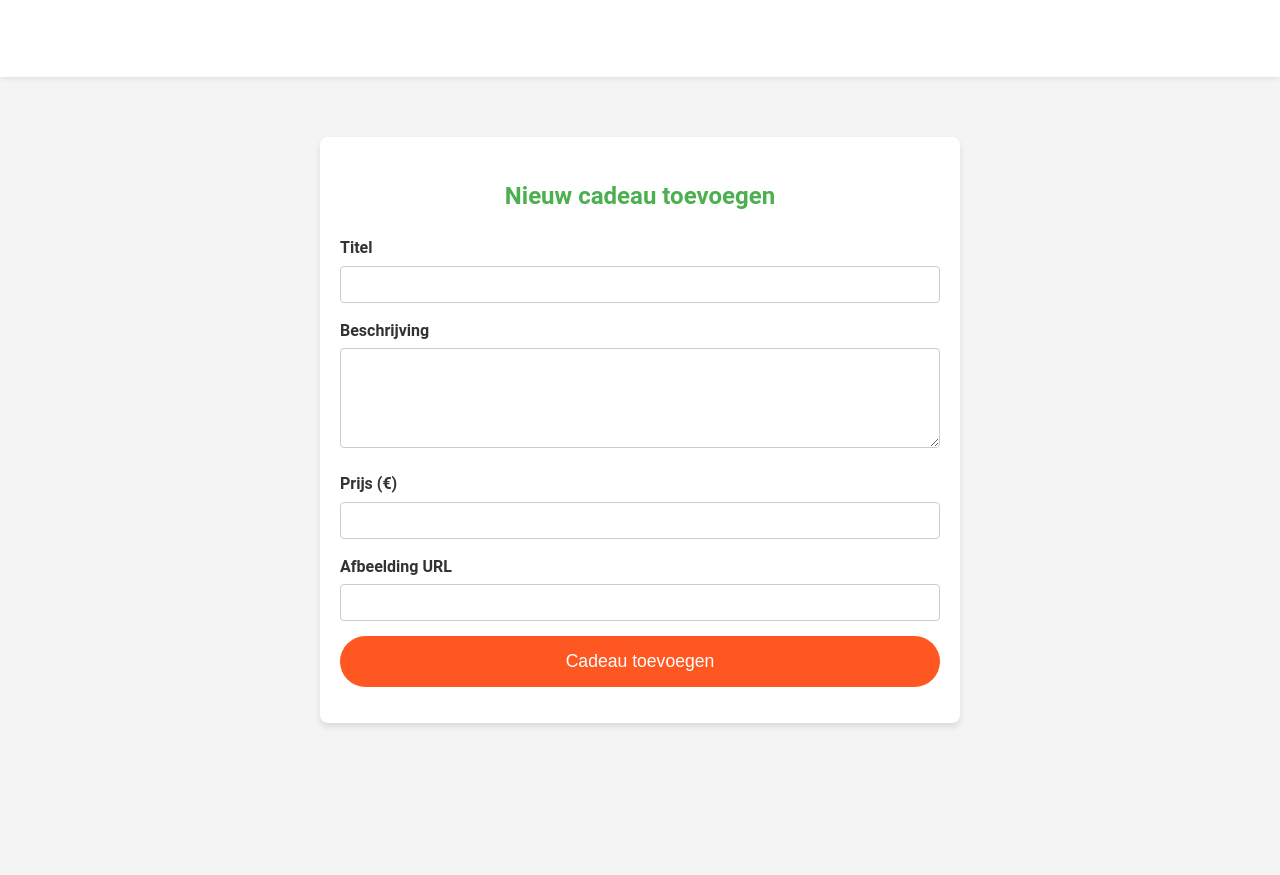
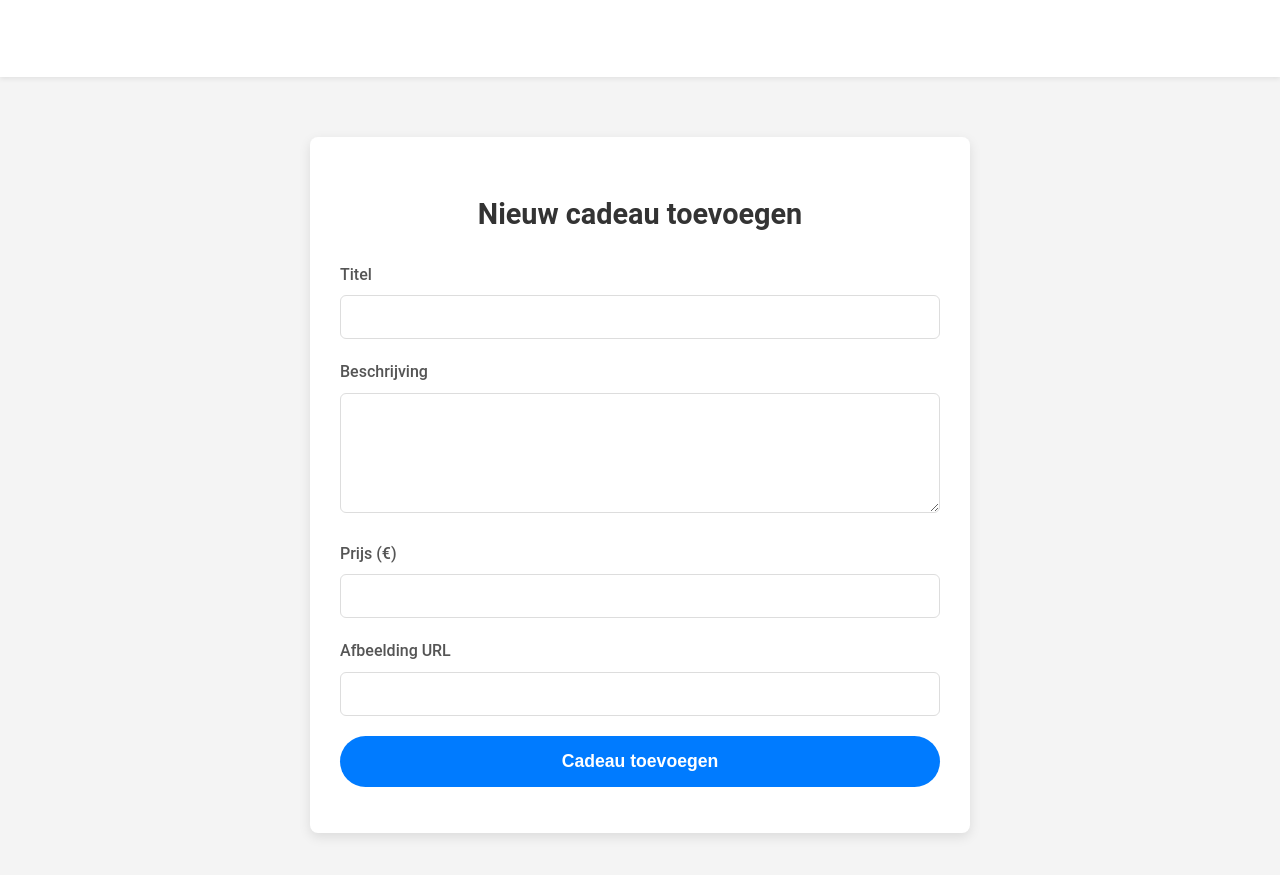
Before and after one commit to koolbear-oss/geboortelijst, a website: page admin.html in a window 1280 px wide. Shown: the part 223-1098 px from the top of the page. Before the commit the page ends 1006 px from the top, so only its background shows below. Drawn offline with Linux system fonts and the light colour scheme.

Commit message:
admin stijl

```diff
--- a/admin.html
+++ b/admin.html
@@ -5,55 +5,7 @@
     <meta name="viewport" content="width=device-width, initial-scale=1.0">
     <title>Geboortelijst Beheer</title>
     <link rel="stylesheet" href="styles.css">
-    <style>
-        .admin-form {
-            max-width: 600px;
-            margin: 40px auto;
-            padding: 20px;
-            background-color: #fff;
-            border-radius: 8px;
-            box-shadow: 0 4px 6px rgba(0,0,0,0.1);
-        }
-        .admin-form h2 {
-            text-align: center;
-            color: #4CAF50;
-            margin-bottom: 20px;
-        }
-        .form-group {
-            margin-bottom: 15px;
-        }
-        .form-group label {
-            display: block;
-            margin-bottom: 5px;
-            font-weight: bold;
-        }
-        .form-group input, .form-group textarea {
-            width: 100%;
-            padding: 10px;
-            border: 1px solid #ccc;
-            border-radius: 4px;
-            box-sizing: border-box;
-        }
-        .form-group textarea {
-            resize: vertical;
-            height: 100px;
-        }
-        .submit-btn {
-            display: block;
-            width: 100%;
-            padding: 15px;
-            background-color: #FF5722;
-            color: white;
-            border: none;
-            border-radius: 50px;
-            font-size: 1.1em;
-            cursor: pointer;
-            transition: background-color 0.3s ease;
-        }
-        .submit-btn:hover {
-            background-color: #E64A19;
-        }
-    </style>
+
 </head>
 <body>
     <header>
--- a/styles.css
+++ b/styles.css
@@ -251,3 +251,63 @@ footer {
     font-size: 0.9em;
     color: #999;
 }
+
+/* Admin Pagina Stijlen */
+.admin-form {
+    max-width: 600px;
+    margin: 40px auto;
+    padding: 30px;
+    background-color: #fff;
+    border-radius: 8px;
+    box-shadow: 0 4px 12px rgba(0,0,0,0.1);
+}
+
+.admin-form h2 {
+    text-align: center;
+    color: #333333;
+    font-size: 1.8em;
+    margin-bottom: 25px;
+}
+
+.form-group {
+    margin-bottom: 20px;
+}
+
+.form-group label {
+    display: block;
+    margin-bottom: 8px;
+    font-weight: 500;
+    color: #555;
+}
+
+.form-group input, .form-group textarea {
+    width: 100%;
+    padding: 12px;
+    border: 1px solid #ddd;
+    border-radius: 6px;
+    box-sizing: border-box;
+    font-size: 1em;
+}
+
+.form-group textarea {
+    resize: vertical;
+    height: 120px;
+}
+
+.submit-btn {
+    display: block;
+    width: 100%;
+    padding: 15px;
+    background-color: #007BFF;
+    color: white;
+    border: none;
+    border-radius: 50px;
+    font-size: 1.1em;
+    font-weight: bold;
+    cursor: pointer;
+    transition: background-color 0.3s ease;
+}
+
+.submit-btn:hover {
+    background-color: #0056b3;
+}
```
